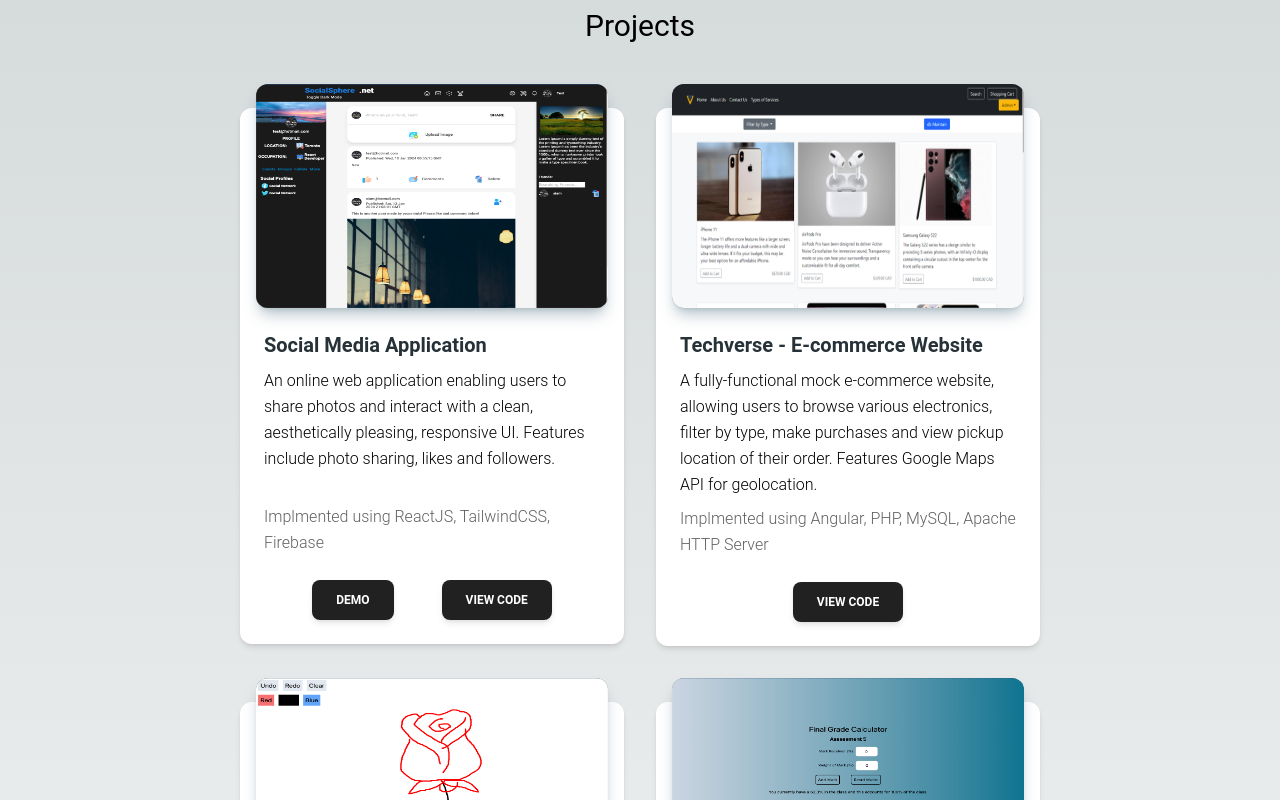
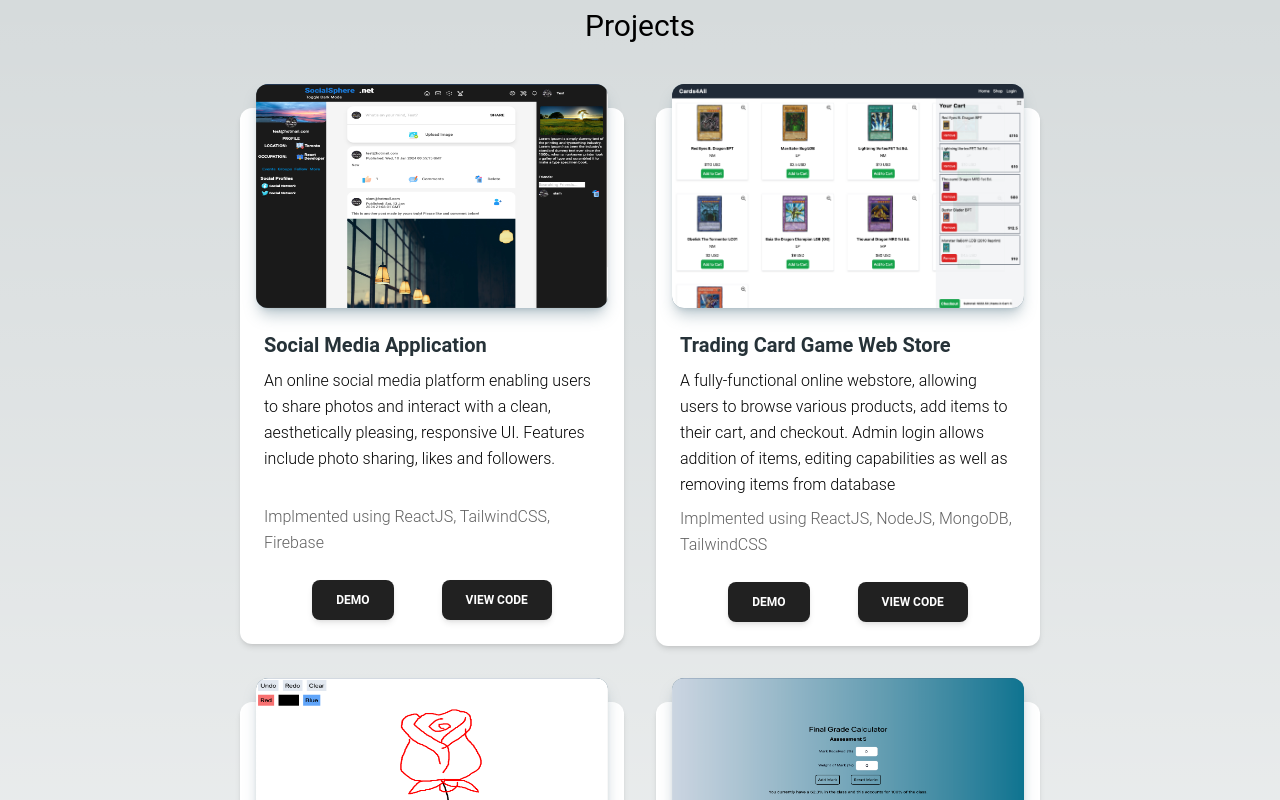
Before and after one commit to Siam63/portfolio-web-app, a Next.js app: page /Projects in a window 1280 px wide. Shown: the top 800 px of the page. Built offline with nearby package versions, Linux system fonts and the light colour scheme.

Commit message:
small changes pushed

```diff
--- a/pages/Projects.js
+++ b/pages/Projects.js
@@ -14,7 +14,7 @@ import socialApp from '../public/social-media-app.png';
 import drawingApp from '../public/drawing-app.png';
 import gpaV2 from '../public/gpa-pic.png';
 import gallery from '../public/photo-gallery.png';
-import techVerse from '../public/techverse_img.png';
+import cardsApp from '../public/cards4all.png';
 
 function Projects() {
     return (
@@ -36,7 +36,7 @@ function Projects() {
                                     Social Media Application
                                 </Typography>
                                 <Typography color="black">
-                                    An online web application enabling users to share photos and interact with a clean, aesthetically pleasing, responsive UI.
+                                    An online social media platform enabling users to share photos and interact with a clean, aesthetically pleasing, responsive UI.
                                     Features include photo sharing, likes and followers.
                                 </Typography>
                                 <Typography className="pt-8">
@@ -58,25 +58,28 @@ function Projects() {
                         <Card className="hover:scale-105 transition-all mt-6 w-96">
                             <CardHeader color="blue-gray" className="relative h-56">
                                 <Image className="object-fill h-56 w-96"
-                                    src={techVerse}
+                                    src={cardsApp}
                                     alt="card-image"
                                 />
                             </CardHeader>
                             <CardBody>
                                 <Typography variant="h5" color="blue-gray" className="mb-2">
-                                    Techverse - E-commerce Website
+                                    Trading Card Game Web Store
                                 </Typography>
                                 <Typography color="black">
-                                    A fully-functional mock e-commerce website, allowing users to browse various electronics, filter by type,
-                                    make purchases and view pickup location of their order. Features Google Maps API for geolocation.
+                                    A fully-functional online webstore, allowing users to browse various products, add items to their cart,
+                                    and checkout. Admin login allows addition of items, editing capabilities as well as removing items from database
                                 </Typography>
                                 <Typography className="pt-2">
-                                    Implmented using Angular, PHP, MySQL, Apache HTTP Server
+                                    Implmented using ReactJS, NodeJS, MongoDB, TailwindCSS
                                 </Typography>
                             </CardBody>
                             <div className="flex justify-center">
                                 <CardFooter className="pt-0">
-                                    <Button>View Code</Button>
+                                    <Button >Demo</Button>
+                                </CardFooter>
+                                <CardFooter className="pt-0">
+                                    <Button onClick={() => window.open('https://github.com/Siam63/tcg-store', '_blank')}>View Code</Button>
                                 </CardFooter>
                             </div>
                         </Card>
```
Also changed, not shown: public/cards4all.png (added).
